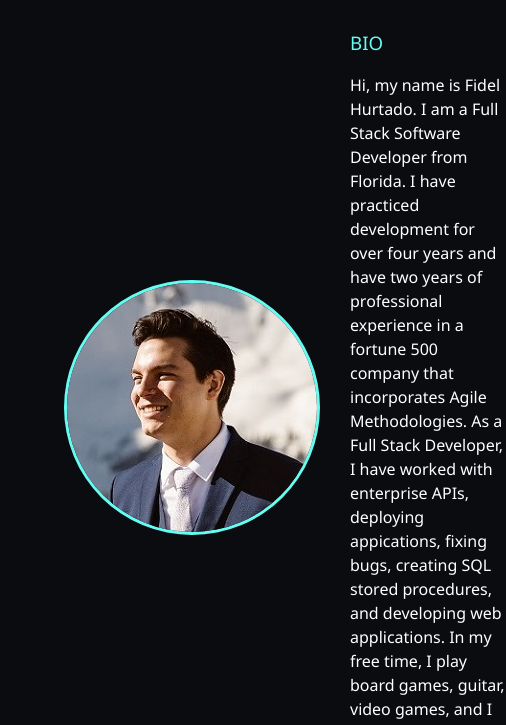
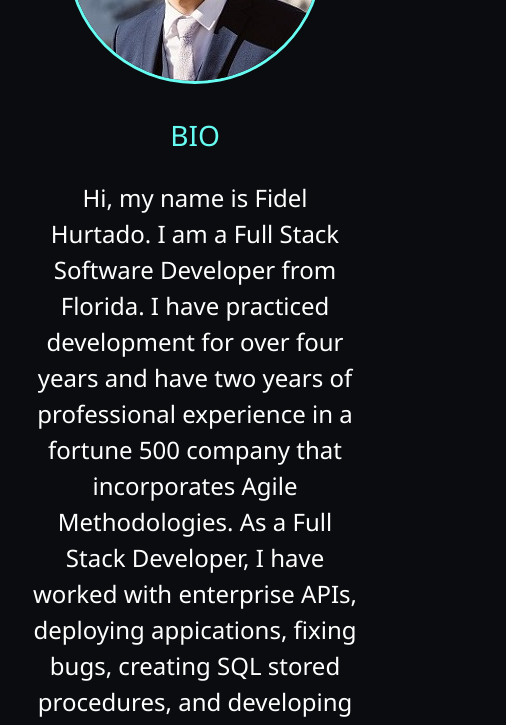
Before and after one commit to fhurt009/Portfolio, a website: page dist/about.html in a window 390 px wide. Shown: the part 433-1158 px from the top of the page, 506 px wide, since content can reach past the window. Drawn offline with Linux system fonts and the light colour scheme.

Commit message:
Fixed Media Queries

```diff
--- a/scss/_config.scss
+++ b/scss/_config.scss
@@ -38,7 +38,7 @@
   }
 }
 
-//Media Query Mixins
+// Media Query Mixins
 @mixin mediaSm {
   @media screen and (max-width: 500px) {
     @content;
@@ -46,7 +46,7 @@
 }
 
 @mixin mediaMd {
-  @media screen and (max-width: 768) {
+  @media screen and (max-width: 768px) {
     @content;
   }
 }
--- a/scss/_mobile.scss
+++ b/scss/_mobile.scss
@@ -1,18 +1,18 @@
-//Widescreens
+// Widescreens
 @include mediaXl {
   .projects {
     grid-template-columns: repeat(4, 1fr);
   }
 }
 
-//Desktops and Laptops
+// Desktops & Laptops
 @include mediaLg {
   .projects {
     grid-template-columns: repeat(3, 1fr);
   }
 }
 
-//Tablet and Small Laptops
+// Tablets & Small Laptops
 @include mediaMd {
   main {
     align-items: center;
@@ -57,7 +57,10 @@
       "bioimage"
       "bio"
       "job1"
-      "job2";
+      "job2"
+      "job3";
+
+    grid-template-columns: 1fr;
   }
 
   .projects {
@@ -65,11 +68,20 @@
   }
 }
 
-//Smartphones
+// Smartphones
 @include mediaSm {
-  main#home h1 {
-    margin-top: 10vh;
+  main {
+    padding: 2rem;
+    #home h1 {
+      margin-top: 10vh;
+    }
+
+    .lg-heading {
+      margin-top: 1rem;
+      font-size: 5rem;
+    }
   }
+
   .projects {
     grid-template-columns: 1fr;
   }
--- a/scss/main.scss
+++ b/scss/main.scss
@@ -6,7 +6,7 @@
 }
 
 body {
-  @include background();
+  @include background;
   background: $primary-color;
   color: set-text-color($primary-color);
   height: 100%;
@@ -15,7 +15,7 @@
   line-height: 1.5;
 }
 
-//headings
+// Headings
 h1,
 h2,
 h3 {
@@ -50,7 +50,7 @@
 
 main {
   padding: 4rem;
-  //height: 100%;
+  // height: 100%;
   min-height: calc(100vh - 60px);
 
   .icons {
@@ -58,10 +58,10 @@
 
     a {
       padding: 0.4rem;
+      @include easeOut;
 
       &:hover {
         color: $secondary-color;
-        @include easeOut();
       }
     }
   }
@@ -77,7 +77,9 @@
 .about-info {
   display: grid;
   grid-gap: 30px;
-  grid-template-areas: "bioimage bio bio" "job1 job2 job3";
+  grid-template-areas:
+    "bioimage bio bio"
+    "job1 job2 job3";
   grid-template-columns: repeat(3, 1fr);
 
   .bio-image {
@@ -85,6 +87,11 @@
     margin: auto;
     border-radius: 50%;
     border: $secondary-color 3px solid;
+  }
+
+  .bio {
+    grid-area: bio;
+    font-size: 1.5rem;
   }
 
   .job-1 {
@@ -106,7 +113,7 @@
   }
 }
 
-//Work/Projects
+// Work/Projects
 .projects {
   display: grid;
   grid-gap: 0.7rem;
@@ -114,7 +121,7 @@
 
   img {
     width: 100%;
-    border: 3px, #fff, solid;
+    border: 3px #fff solid;
 
     &:hover {
       opacity: 0.5;
@@ -124,7 +131,7 @@
   }
 }
 
-//Contact Page
+// Contact Page
 .boxes {
   display: flex;
   flex-wrap: wrap;
@@ -150,7 +157,7 @@
   }
 }
 
-//Button Styles
+// Button Styles
 .btn {
   display: block;
   padding: 0.5rem 1rem;
```
Also changed, not shown: dist/about.html, dist/contact.html, dist/css/main.css.
